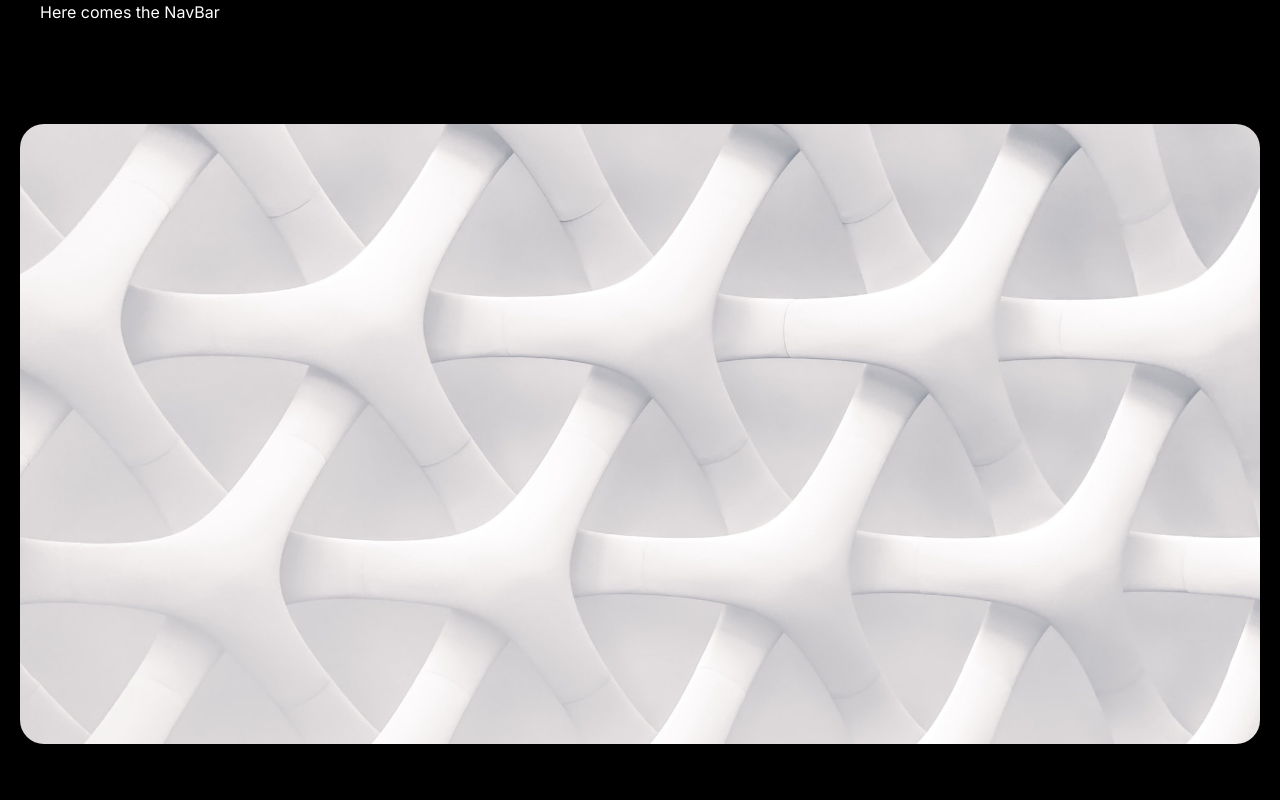
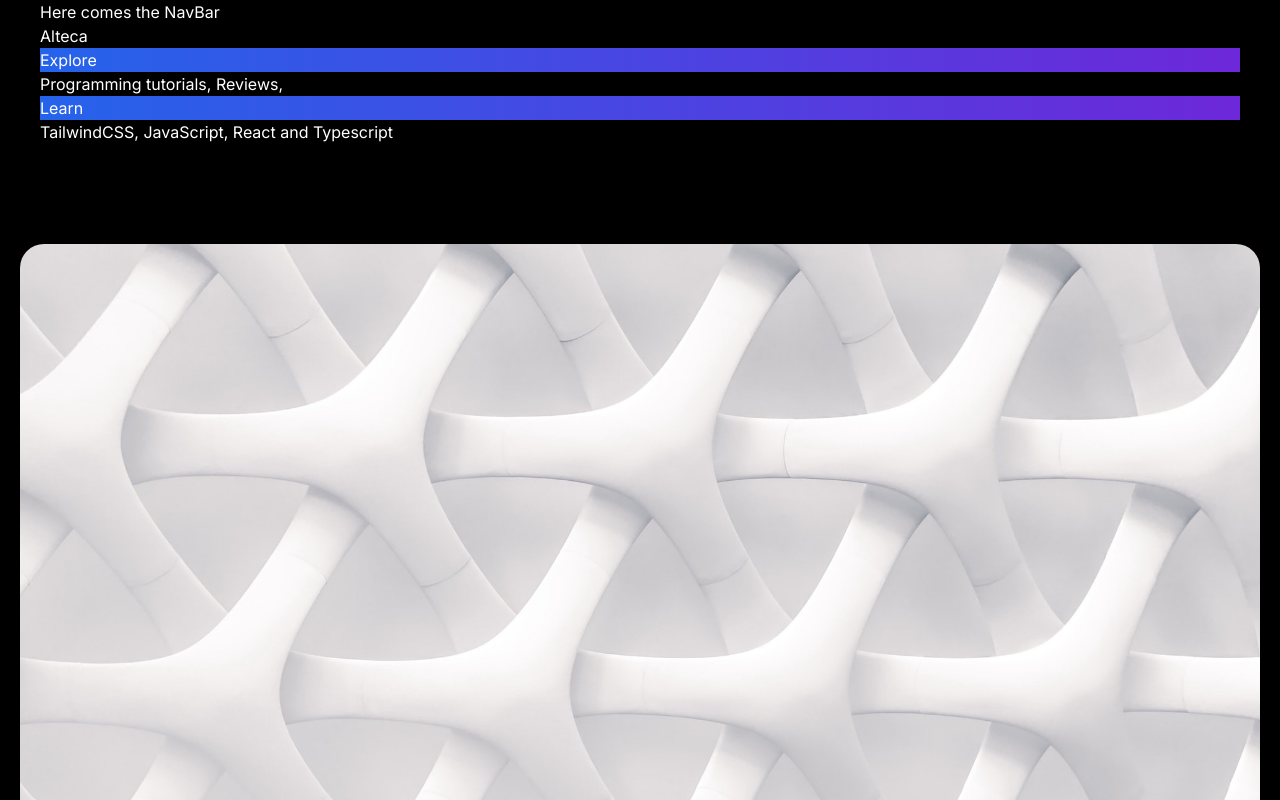
Before and after one commit to Infinity-Creation/blog-app, a Next.js app: page / in a window 1280 px wide. Shown: the top 800 px of the page. Built offline with nearby package versions, Linux system fonts and the light colour scheme.

Commit message:
added cta temp

```diff
--- a/src/app/_components/cta.tsx
+++ b/src/app/_components/cta.tsx
@@ -1,5 +1,5 @@
 import Container from "./container";
-export function cta() {
+export function CallToAction() {
     return (
        <Container>
     <h1>Alteca</h1>
--- a/src/app/page.tsx
+++ b/src/app/page.tsx
@@ -4,6 +4,8 @@ import { HeroPost } from "@/app/_components/hero-post";
 import { Intro } from "@/app/_components/intro";
 import { MoreStories } from "@/app/_components/more-stories";
 import { getAllPosts } from "../lib/api";
+import { CallToAction } from "./_components/cta";
+
 
 
 
@@ -18,6 +20,7 @@ export default function Index() {
     <main className="bg-neutral-950 text-white">
       <Container>
         <NavBar />
+        <CallToAction></CallToAction>
         <div className="mt-[100px]">
         <HeroPost
           title={heroPost.title}
```
